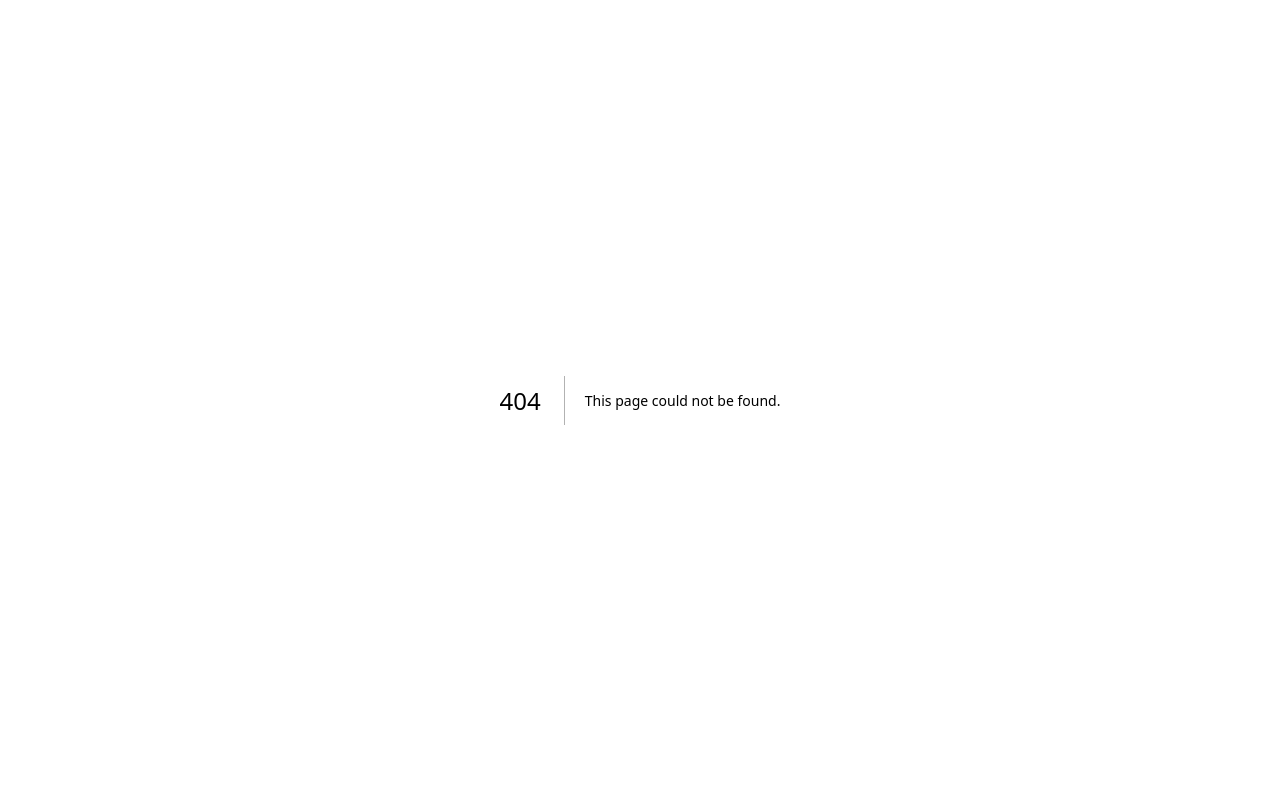
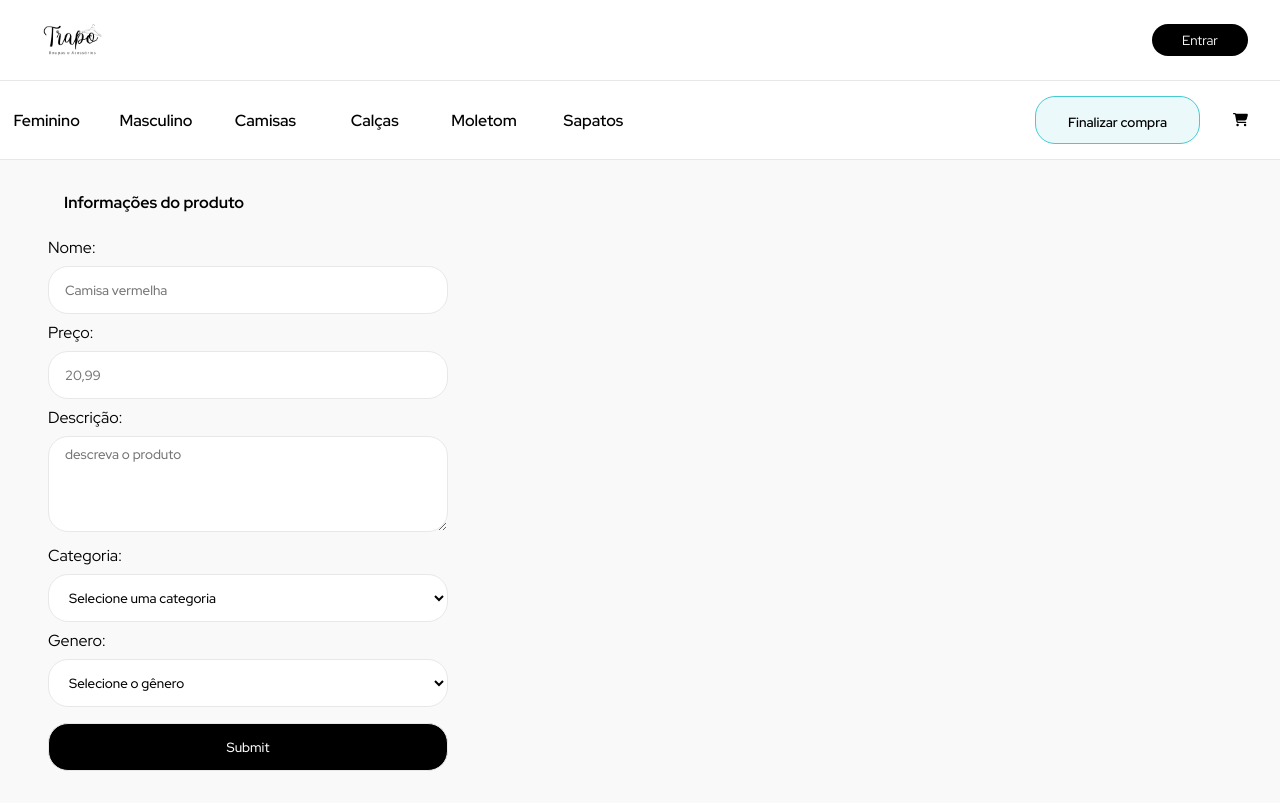
Before and after one commit to Talyson-Ferreira1/Trapo, a Next.js app: page /Register-product in a window 1280 px wide. Before the commit this address had no page. Built offline with nearby package versions, Linux system fonts and the light colour scheme.

Commit message:
alterando a lógica do componente Regiser-product

```diff
--- a/src/app/pages/Register-Product/RegisterProduct.jsx
+++ b/src/app/Register-product/page.jsx
@@ -1,24 +1,20 @@
 'use client';
 import { useEffect, useState } from 'react';
 
-import { getStorage, ref, uploadBytes } from 'firebase/storage';
 import { getFirestore, collection, setDoc, doc } from 'firebase/firestore';
 import { appFirebase } from '@/services/firebase';
 
-import UploadImage from '@/app/components/register-product-image/Upload-Image';
-import RegisterProductInfo from '@/app/components/register-product-information/register-information';
+import RegisterProductInfo from '../components/register-product-information/register-information';
 
 import './style.css';
 
 export default function Register() {
-  const [warningProductImage, setWarningProductImage] = useState(false);
   const [currentProduct, setCurrentroduct] = useState({
     product_information: '',
     product_images: '',
   });
 
   const db = getFirestore(appFirebase);
-  const storage = getStorage(appFirebase);
 
   const SendProductCollection = collection(db, 'Product');
   const docRef = doc(SendProductCollection, 'AllProducts');
@@ -26,19 +22,6 @@ export default function Register() {
   const sendAllProductInformation = () => {
     let idProduct = generateProductId();
     let arrayCurrentProduct = Object.values(currentProduct);
-
-    if (arrayCurrentProduct[0] !== '' && arrayCurrentProduct[1] == '') {
-      let values = Object.values(arrayCurrentProduct[0]);
-
-      if (
-        !values.some((elemento) => elemento === '') &&
-        arrayCurrentProduct[1] === ''
-      ) {
-        setWarningProductImage(true);
-      } else if (arrayCurrentProduct[1] !== '') {
-        setWarningProductImage(false);
-      }
-    }
 
     if (!arrayCurrentProduct.some((elemento) => elemento === '')) {
       sendInformation(idProduct, currentProduct.product_information);
@@ -50,13 +33,6 @@ export default function Register() {
     setCurrentroduct((prev) => ({
       ...prev,
       product_information: info,
-    }));
-  };
-
-  const getProductImage = (image) => {
-    setCurrentroduct((prev) => ({
-      ...prev,
-      product_images: image,
     }));
   };
 
@@ -88,35 +64,12 @@ export default function Register() {
     }
   };
 
-  const uploadImagesToStorage = async (id, images) => {
-    console.log(id);
-    console.log(images);
-
-    try {
-      // Loop sobre as imagens fornecidas
-      for (let i = 0; i < images.length; i++) {
-        const image = images[i];
-        const storageRef = ref(storage, `images/${id}`); // Gere um ID único para cada imagem
-
-        // Faz o upload da imagem para o Firebase Storage
-        await uploadBytes(storageRef, image);
-        console.log('Imagem enviada com sucesso!');
-      }
-
-      // Todas as imagens foram enviadas
-      console.log('Todas as imagens foram enviadas com sucesso!');
-    } catch (error) {
-      console.error('Erro ao enviar as imagens:', error);
-    }
-  };
-
   useEffect(() => {
     sendAllProductInformation();
   }, [currentProduct]);
 
   return (
     <main className="container-Register">
-      <UploadImage sendImage={getProductImage} warning={warningProductImage} />
       <RegisterProductInfo sendInfo={getProductInformation} />
     </main>
   );
--- /dev/null
+++ b/src/app/components/Header/Header.jsx
@@ -0,0 +1,12 @@
+import './Style.css';
+
+export default function Home() {
+  return (
+    <header className="main">
+      <div className="header_global">
+        <img src="img/Logo.png" />
+        <button>Entrar</button>
+      </div>
+    </header>
+  );
+}
--- /dev/null
+++ b/src/app/components/Header/Style.css
@@ -0,0 +1,31 @@
+.main {
+    display: flex;
+    flex-direction: column;
+    justify-content: flex-start;
+    align-items: center;
+    min-width: 100vh;
+}
+
+.header_global {
+    width: 100%;
+    height: 5rem;
+    display: flex;
+    align-items: center;
+    justify-content: center;
+    padding: 0 2rem;
+}
+
+.header_global img {
+    width: 7%;
+
+}
+
+.header_global button {
+    color: white;
+    width: 6rem;
+    border: 1px;
+    height: 2rem;
+    background: black;
+    border-radius: 20px;
+    margin-left: auto;
+}
--- a/src/app/Header/Header.jsx
+++ b/src/app/components/NavBar/Navbar.jsx
@@ -5,7 +5,7 @@ import { faCartShopping } from '@fortawesome/free-solid-svg-icons';
 
 export default function Header() {
   return (
-    <header>
+    <nav>
       <ul>
         <li>Feminino</li>
         <li>Masculino</li>
@@ -18,6 +18,6 @@ export default function Header() {
       <button className="icon-car-shopping">
         <FontAwesomeIcon className="icone" icon={faCartShopping} />
       </button>
-    </header>
+    </nav>
   );
 }
--- a/src/app/Header/style.css
+++ b/src/app/components/NavBar/style.css
@@ -2,7 +2,7 @@
     font-family: var(--font-light);
 }
 
-header {
+nav {
     width: 100%;
     min-width: 100vw;
     height: 5rem;
@@ -13,7 +13,7 @@ header {
 
 }
 
-header ul {
+nav ul {
     display: flex;
     align-items: center;
     justify-content: space-around;
@@ -22,7 +22,7 @@ header ul {
     height: 100%;
 }
 
-header ul li {
+nav ul li {
     cursor: pointer;
     height: 100%;
     width: 100%;
--- a/src/app/layout.jsx
+++ b/src/app/layout.jsx
@@ -1,6 +1,8 @@
 /* eslint-disable react/prop-types */
 import './globals.css';
 import { Inter } from 'next/font/google';
+import Header from './components/Header/Header';
+import Navbar from './components/NavBar/Navbar';
 
 const inter = Inter({ subsets: ['latin'] });
 
@@ -12,7 +14,11 @@ export const metadata = {
 export default function RootLayout({ children }) {
   return (
     <html lang="en">
-      <body className={inter.className}>{children}</body>
+      <body className={inter.className}>
+        <Header />
+        <Navbar />
+        {children}
+      </body>
     </html>
   );
 }
--- /dev/null
+++ b/src/products/Products.jsx
@@ -0,0 +1,5 @@
+import produtosData from './products.json';
+
+export function getProdutos() {
+  return produtosData.produtos;
+}
```
Also changed, not shown: src/app/page.jsx (+1 -14 lines), src/app/page.module.css (deleted, +0 -31 lines), src/app/pages/Register-Product/style.css (deleted, +0 -7 lines), src/products/products.json (added, +23 -0 lines), src/app/Register-product/style.css (added).
